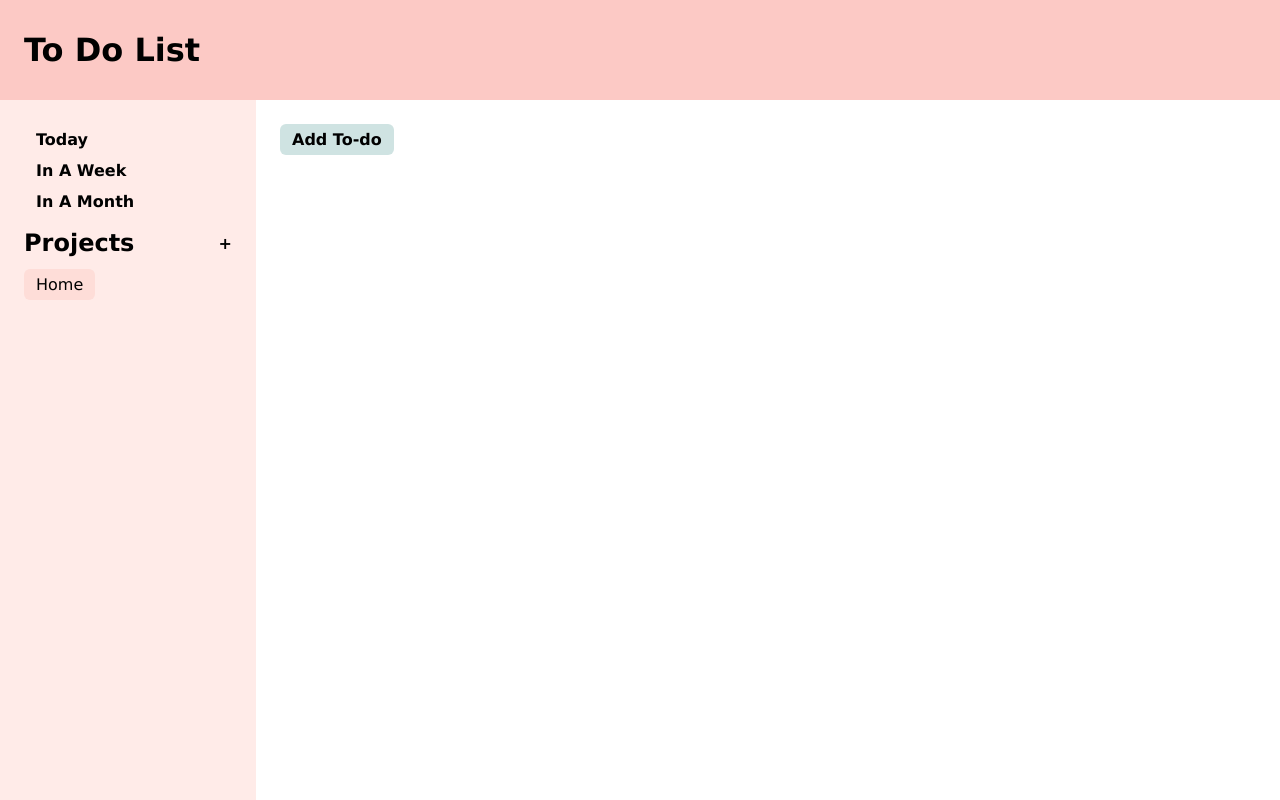
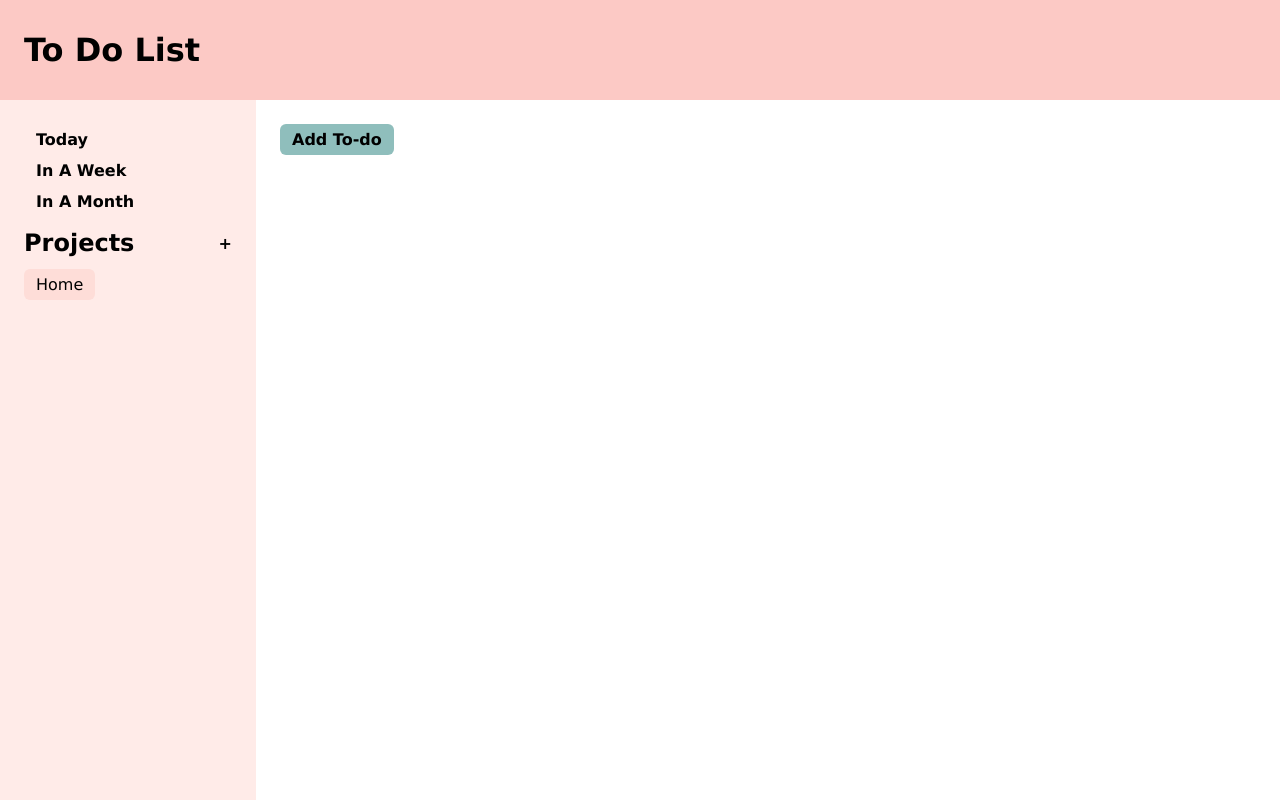
Before and after one commit to zenithyap/todo-list, a website built with webpack: page src/template.html in a window 1280 px wide. In both pictures the pointer is over the button "Add To-do". Built offline with nearby package versions, Linux system fonts and the light colour scheme.

Commit message:
Add add todo button hover

```diff
--- a/src/styles.css
+++ b/src/styles.css
@@ -111,6 +111,10 @@ input, button, textarea, select {
         font-weight: bolder;
     }
 
+    #add-todo-btn:hover {
+        background-color: #8fbebc;
+    }
+
     .high-priority {
         color: #fd6666;
     }
```
